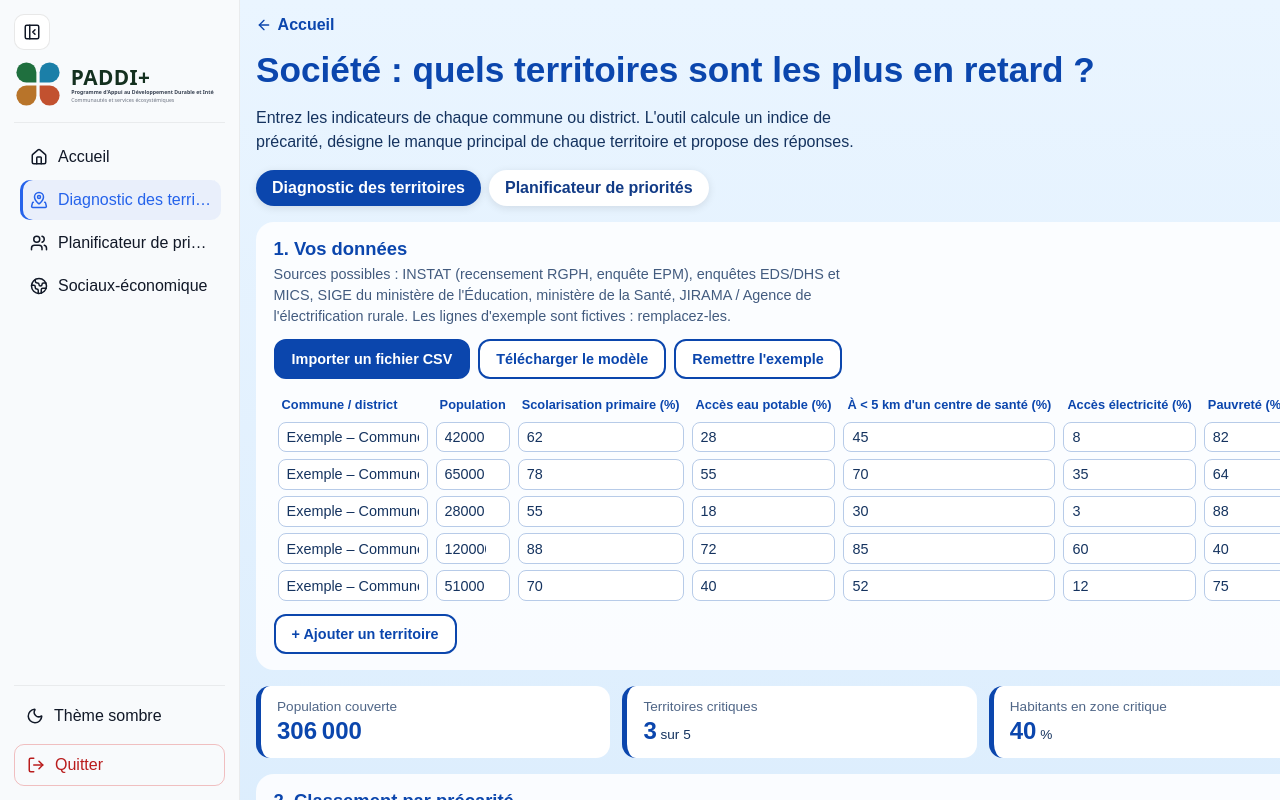
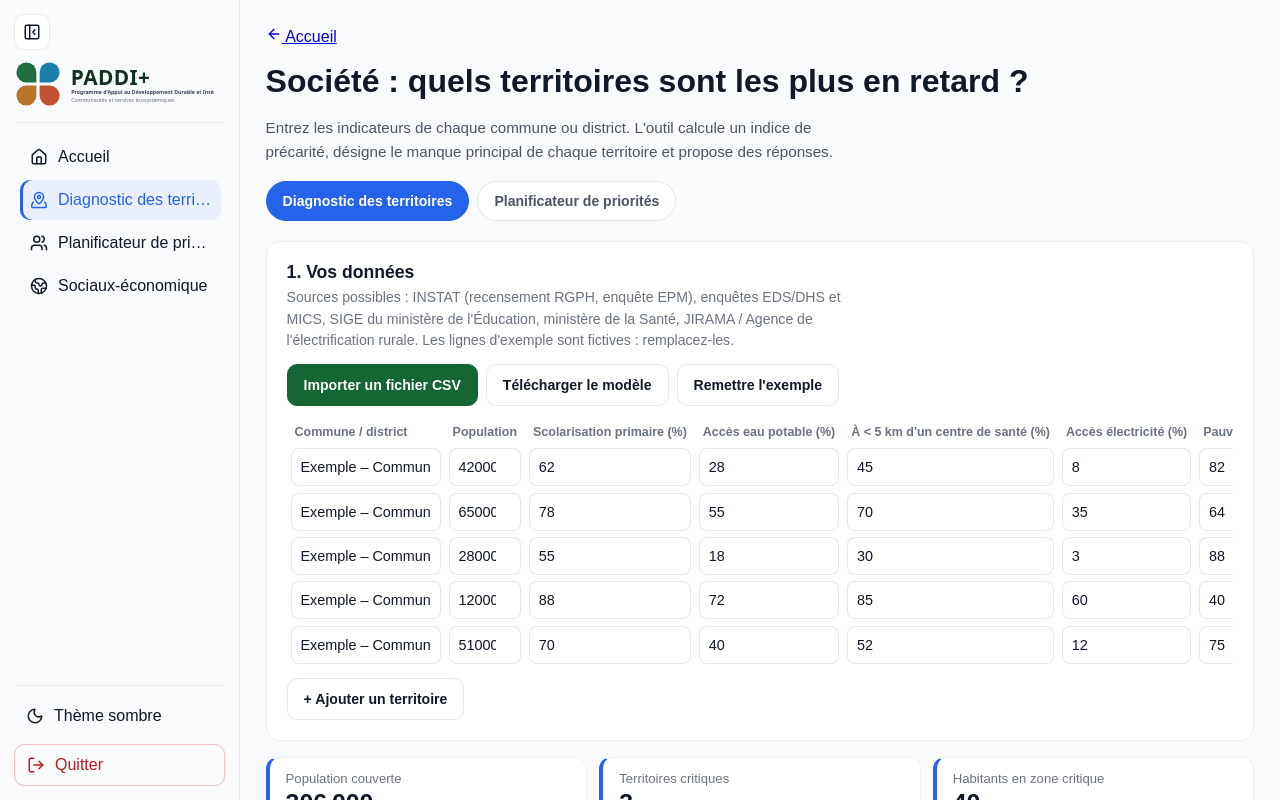
Before and after one commit to tomena/projet-PADDI, a React (Vite) app: page /dashboard/analyse-social in a window 1280 px wide. Built offline with nearby package versions, Linux system fonts and the light colour scheme.

Commit message:
Update AnalyseKit.css

```diff
--- a/src/components/AnalyseKit.css
+++ b/src/components/AnalyseKit.css
@@ -1,58 +1,117 @@
-.an-page { min-height: 100dvh; background: linear-gradient(#eaf5ff, #cfe6fb); color: #15335f; padding: 1rem; }
-.an-wrap { max-width: 1100px; margin-inline: auto; display: grid; gap: 1rem; }
-.an-page *, .an-page *::before, .an-page *::after { box-sizing: border-box; }
-.an-page h1 { margin: 0; font-size: clamp(1.4rem, 1.1rem + 1.4vw, 2.2rem); color: #0b46ad; line-height: 1.15; }
-.an-page h2 { margin: 0 0 .25rem; font-size: 1.15rem; color: #0b46ad; }
-.an-page h3 { margin: 0; font-size: 1rem; }
-.an-back { display: inline-flex; align-items: center; gap: .35rem; color: #0b46ad; font-weight: 700; text-decoration: none; width: fit-content; }
-.an-intro { margin: 0; max-width: 70ch; line-height: 1.5; }
-.an-hint { margin: 0 0 .75rem; font-size: .9rem; opacity: .8; max-width: 75ch; line-height: 1.45; }
+/* =====================================================================
+   Pages d'analyse (Économie, Société)
+   - couleurs = variables du thème (clair / sombre) définies par votre ThemeContext
+   - le fond vient du DashboardLayout : ici on ne dessine aucun fond de page
+   - mise en page = largeur réelle de la zone (container queries), comme Bibliotheque.tsx
+   ===================================================================== */
+.an-page{
+  --an-accent: var(--accent, #2563eb);
+  --an-green: #166534;      /* boutons : même vert que la Bibliothèque, lisible en clair et en sombre */
+  --an-warn: #d9480f;
+  --an-good: #16a34a;
+  width:100%; min-height:100%;
+  padding: clamp(14px,2vw,28px);
+  background: var(--surface-2, transparent);
+  color: var(--text, #15335f);
+  container-type: inline-size; container-name: anz;
+  font-family: inherit;
+}
+.an-page *, .an-page *::before, .an-page *::after{ box-sizing:border-box; }
+/* téléphone : on laisse la place au bouton ☰ du menu */
+@media (max-width:767px){ .an-page{ padding-top:64px; } }
 
-.an-tabs { display: flex; flex-wrap: wrap; gap: .5rem; }
-.an-tabs a { padding: .55rem 1rem; border-radius: 999px; background: #fff; color: #123b86; font-weight: 700; text-decoration: none; box-shadow: 0 2px 8px rgba(0,0,0,.1); }
-.an-tabs a.on { background: #0b46ad; color: #fff; }
+.an-wrap{ width:100%; display:grid; gap:1rem; }
+.an-page h1{ margin:0; font-size:clamp(1.3rem,1rem + 1.4vw,2rem); line-height:1.2; font-weight:800; color:var(--text); overflow-wrap:anywhere; }
+.an-page h2{ margin:0 0 .3rem; font-size:1.1rem; font-weight:700; color:var(--text); }
+.an-page h3{ margin:0; font-size:1rem; color:var(--text); overflow-wrap:anywhere; }
+.an-intro{ margin:0; max-width:70ch; line-height:1.6; font-size:.95rem; color:var(--text-2); }
+.an-hint{ margin:0 0 .8rem; max-width:75ch; font-size:.88rem; line-height:1.5; color:var(--text-3); }
+.an-note{ margin:.7rem 0 0; font-size:.82rem; line-height:1.5; color:var(--text-3); }
 
-.an-section { background: rgba(255,255,255,.85); border-radius: 18px; padding: 1rem 1.1rem; }
-.an-grid { display: grid; gap: .75rem; grid-template-columns: repeat(auto-fit, minmax(210px, 1fr)); }
+/* ---- Onglets ---- */
+.an-tabs{ display:flex; gap:.5rem; overflow-x:auto; padding-bottom:4px; -webkit-overflow-scrolling:touch; }
+.an-tabs a{ flex:0 0 auto; display:inline-flex; align-items:center; min-height:40px; padding:0 1rem; border-radius:999px;
+  border:1px solid var(--border); background:var(--surface); color:var(--text-2); font-size:.88rem; font-weight:600; text-decoration:none; }
+.an-tabs a:hover{ background:var(--hover); }
+.an-tabs a.on{ background:var(--an-accent); border-color:var(--an-accent); color:#fff; }
 
-.an-kpi { background: #fff; border-radius: 14px; padding: .8rem 1rem; display: grid; gap: .2rem; border-left: 5px solid #0b46ad; }
-.an-kpi-label { font-size: .85rem; opacity: .75; }
-.an-kpi strong { font-size: 1.5rem; color: #0b46ad; }
-.an-kpi small { font-size: .85rem; font-weight: 500; color: #15335f; }
+/* ---- Blocs ---- */
+.an-section{ min-width:0; padding:clamp(12px,1.6vw,20px); border-radius:14px; border:1px solid var(--border-soft, var(--border)); background:var(--surface); }
+.an-grid{ display:grid; gap:.75rem; grid-template-columns:repeat(auto-fit,minmax(min(100%,220px),1fr)); }
 
-.an-bars { list-style: none; margin: 0; padding: 0; display: grid; gap: .5rem; }
-.an-bars li { display: grid; grid-template-columns: minmax(90px, 220px) 1fr 70px; gap: .6rem; align-items: center; font-size: .9rem; }
-.an-bars-track { background: #dbe8f8; border-radius: 6px; height: 14px; overflow: hidden; }
-.an-bars-fill { display: block; height: 100%; background: #0b46ad; border-radius: 6px; }
-.an-bars-val { text-align: right; font-weight: 700; }
+.an-kpi{ display:grid; gap:.2rem; min-width:0; padding:.8rem 1rem; border-radius:12px; background:var(--surface); border:1px solid var(--border-soft, var(--border)); border-left:4px solid var(--an-accent); }
+.an-kpi-label{ font-size:.82rem; color:var(--text-3); }
+.an-kpi strong{ font-size:clamp(1.2rem,1rem + 1vw,1.55rem); color:var(--text); overflow-wrap:anywhere; }
+.an-kpi small{ font-size:.82rem; font-weight:500; color:var(--text-2); }
 
-.an-advice { background: #fff; border-radius: 14px; padding: .85rem 1rem; border-left: 5px solid #0b46ad; }
-.an-advice.warn { border-left-color: #d9480f; }
-.an-advice.good { border-left-color: #2b8a3e; }
-.an-advice header { display: flex; justify-content: space-between; gap: .5rem; align-items: baseline; margin-bottom: .35rem; }
-.an-advice p { margin: 0; font-size: .92rem; line-height: 1.5; }
-.an-tag { font-size: .78rem; font-weight: 700; padding: .15rem .6rem; border-radius: 999px; background: #e3edfb; color: #0b46ad; white-space: nowrap; }
+/* ---- Barres ---- */
+.an-bars{ list-style:none; margin:0; padding:0; display:grid; gap:.55rem; }
+.an-bars li{ display:grid; grid-template-columns:minmax(90px,220px) 1fr minmax(56px,auto); gap:.6rem; align-items:center; font-size:.88rem; color:var(--text); }
+.an-bars-label{ min-width:0; overflow-wrap:anywhere; }
+.an-bars-track{ height:14px; border-radius:7px; overflow:hidden; background:var(--surface-3, rgba(127,127,127,.2)); }
+.an-bars-fill{ display:block; height:100%; border-radius:7px; background:var(--an-accent); }
+.an-bars-val{ text-align:right; font-weight:700; font-variant-numeric:tabular-nums; white-space:nowrap; }
+@container anz (max-width:520px){
+  .an-bars li{ grid-template-columns:1fr auto; }
+  .an-bars-track{ grid-column:1 / -1; grid-row:2; }
+}
 
-.an-tools { display: flex; flex-wrap: wrap; gap: .5rem; margin-bottom: .75rem; }
-.an-btn { display: inline-flex; align-items: center; min-height: 40px; padding: 0 1rem; border: 2px solid #0b46ad; border-radius: 12px; background: #0b46ad; color: #fff; font-weight: 700; font-size: .9rem; cursor: pointer; }
-.an-btn.ghost { background: #fff; color: #0b46ad; }
+/* ---- Conseils ---- */
+.an-advice{ min-width:0; padding:.85rem 1rem; border-radius:12px; background:var(--surface-2, var(--surface)); border:1px solid var(--border-soft, var(--border)); border-left:4px solid var(--an-accent); }
+.an-advice.warn{ border-left-color:var(--an-warn); }
+.an-advice.good{ border-left-color:var(--an-good); }
+.an-advice header{ display:flex; flex-wrap:wrap; justify-content:space-between; align-items:baseline; gap:.3rem .6rem; margin-bottom:.4rem; }
+.an-advice p{ margin:0; font-size:.9rem; line-height:1.55; color:var(--text-2); }
+.an-advice strong{ color:var(--text); }
+.an-tag{ padding:.15rem .6rem; border-radius:999px; background:var(--accent-soft, rgba(37,99,235,.12)); color:var(--an-accent); font-size:.76rem; font-weight:700; white-space:nowrap; }
 
-.an-scroll { overflow-x: auto; }
-.an-table { border-collapse: collapse; width: 100%; min-width: 640px; font-size: .9rem; }
-.an-table th { text-align: left; padding: .4rem .5rem; font-size: .8rem; color: #0b46ad; white-space: nowrap; }
-.an-table td { padding: .2rem .25rem; }
-.an-table input { width: 100%; min-width: 70px; padding: .4rem .5rem; border: 1px solid #b7cbe8; border-radius: 8px; font: inherit; color: inherit; background: #fff; }
-.an-table td:first-child input { min-width: 150px; }
-.an-x { border: none; background: transparent; font-size: 1.3rem; color: #d9480f; cursor: pointer; }
-.an-table-wrap > .an-btn { margin-top: .6rem; }
-.an-result td, .an-result th { padding: .45rem .5rem; border-bottom: 1px solid #dbe8f8; text-align: left; }
-.an-num { text-align: right !important; font-variant-numeric: tabular-nums; }
+/* ---- Boutons ---- */
+.an-tools{ display:flex; flex-wrap:wrap; gap:.5rem; margin-bottom:.8rem; }
+.an-btn{ display:inline-flex; align-items:center; justify-content:center; min-height:42px; padding:0 1rem; border-radius:10px;
+  border:1px solid var(--an-green); background:var(--an-green); color:#fff; font:inherit; font-size:.88rem; font-weight:600; text-decoration:none; cursor:pointer; }
+.an-btn:hover{ filter:brightness(1.1); }
+.an-btn.ghost{ background:var(--surface); color:var(--text); border-color:var(--border); }
+.an-btn.ghost:hover{ background:var(--hover); filter:none; }
 
-.an-sliders { display: grid; gap: .6rem; grid-template-columns: repeat(auto-fit, minmax(200px, 1fr)); }
-.an-sliders label { display: grid; gap: .2rem; font-size: .88rem; font-weight: 600; }
-.an-field { display: grid; gap: .25rem; font-weight: 600; font-size: .9rem; max-width: 260px; }
-.an-field input { padding: .5rem .6rem; border: 1px solid #b7cbe8; border-radius: 8px; font: inherit; }
-.an-empty { margin: 0; padding: 1rem; border: 2px dashed #9db8de; border-radius: 12px; text-align: center; }
-.an-note { font-size: .82rem; opacity: .8; line-height: 1.45; }
-.an-page button:focus-visible, .an-page a:focus-visible, .an-page input:focus-visible { outline: 3px solid #ffb400; outline-offset: 2px; }
-@media (max-width: 600px) { .an-bars li { grid-template-columns: 90px 1fr 56px; } }
+/* ---- Champs ---- */
+.an-page input[type="text"], .an-page input[type="number"]{
+  width:100%; min-height:38px; padding:.35rem .55rem; border-radius:8px; border:1px solid var(--border);
+  background:var(--surface); color:var(--text); font:inherit; font-size:.9rem; }
+.an-page input[type="range"]{ width:100%; accent-color:var(--an-accent); }
+.an-field{ display:grid; gap:.3rem; max-width:280px; font-size:.88rem; font-weight:600; color:var(--text); }
+.an-sliders{ display:grid; gap:.7rem 1rem; grid-template-columns:repeat(auto-fit,minmax(min(100%,210px),1fr)); }
+.an-sliders label{ display:grid; gap:.25rem; font-size:.86rem; font-weight:600; color:var(--text); }
+@media (pointer:coarse){ .an-page input[type="text"], .an-page input[type="number"]{ font-size:16px; min-height:44px; } }
+
+/* ---- Tableaux ---- */
+.an-scroll{ overflow-x:auto; -webkit-overflow-scrolling:touch; }
+.an-table{ width:100%; min-width:620px; border-collapse:collapse; font-size:.88rem; color:var(--text); }
+.an-table th{ padding:.4rem .5rem; text-align:left; font-size:.78rem; font-weight:700; color:var(--text-3); white-space:nowrap; }
+.an-table td{ padding:.2rem .25rem; vertical-align:middle; }
+.an-table td:first-child input{ min-width:150px; }
+.an-table input{ min-width:70px; }
+.an-result td, .an-result th{ padding:.5rem; text-align:left; border-bottom:1px solid var(--border-soft, var(--border)); }
+.an-num{ text-align:right !important; font-variant-numeric:tabular-nums; }
+.an-x{ min-width:36px; min-height:36px; border:0; border-radius:8px; background:transparent; color:var(--an-warn); font-size:1.3rem; cursor:pointer; }
+.an-x:hover{ background:var(--hover); }
+.an-table-wrap > .an-btn{ margin-top:.7rem; }
+
+/* Zone étroite (téléphone, menu ouvert…) : chaque ligne devient une fiche, plus de défilement latéral */
+@container anz (max-width:700px){
+  .an-table{ min-width:0; }
+  .an-table thead{ position:absolute; width:1px; height:1px; overflow:hidden; clip:rect(0 0 0 0); }
+  .an-table, .an-table tbody{ display:block; }
+  .an-table tr{ display:block; margin-bottom:.7rem; padding:.4rem .6rem; border:1px solid var(--border); border-radius:10px; background:var(--surface-2, var(--surface)); }
+  .an-table td{ display:grid; grid-template-columns:minmax(100px,42%) 1fr; gap:.5rem; align-items:center; padding:.25rem 0; }
+  .an-table td[data-label]::before{ content:attr(data-label); font-size:.78rem; font-weight:600; color:var(--text-3); }
+  .an-table td:first-child input{ min-width:0; }
+  .an-table td:empty, .an-table td:not([data-label]){ display:flex; justify-content:flex-end; }
+  .an-result td{ border-bottom:0; }
+  .an-num{ text-align:left !important; }
+  .an-table input[style]{ width:100% !important; }
+}
+
+.an-empty{ margin:0; padding:1rem; border:2px dashed var(--border); border-radius:12px; text-align:center; color:var(--text-2); }
+
+.an-page a:focus-visible, .an-page button:focus-visible, .an-page input:focus-visible{ outline:2px solid #2563eb; outline-offset:2px; }
+@media (prefers-reduced-motion:reduce){ .an-page *{ transition:none !important; } }
```
